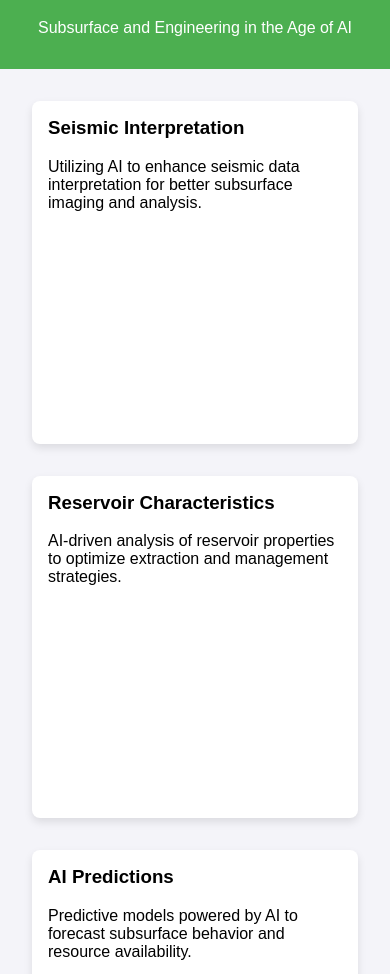
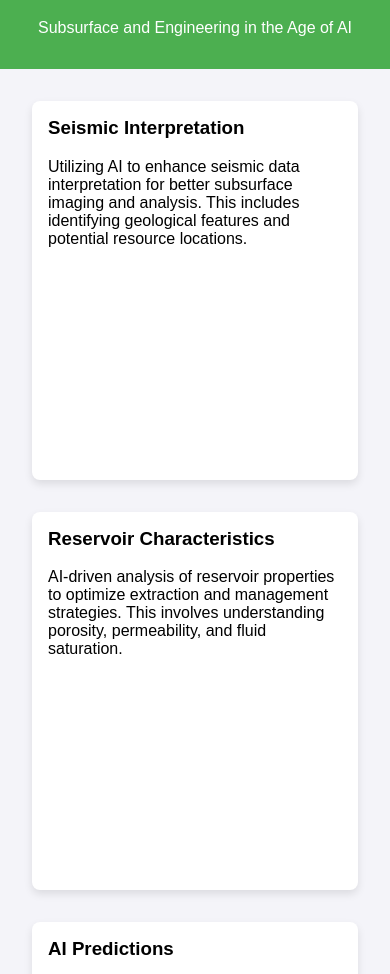
Before and after one commit to l-hardanto/dashboard_ai, a plain HTML site: page index.html in a window 390 px wide. Shown: the part 114-1088 px from the top of the page. Drawn offline with nearby package versions, Linux system fonts and the light colour scheme.

Commit message:
Update index.html again

```diff
--- a/index.html
+++ b/index.html
@@ -38,6 +38,19 @@
             width: 100%;
             height: 200px;
         }
+        .description {
+            margin-bottom: 1rem;
+        }
+        @media (max-width: 768px) {
+            .card {
+                flex: 1 1 calc(50% - 2rem);
+            }
+        }
+        @media (max-width: 480px) {
+            .card {
+                flex: 1 1 100%;
+            }
+        }
     </style>
 </head>
 <body>
@@ -48,17 +61,17 @@
     <div class="container">
         <div class="card">
             <h3>Seismic Interpretation</h3>
-            <p>Utilizing AI to enhance seismic data interpretation for better subsurface imaging and analysis.</p>
+            <p class="description">Utilizing AI to enhance seismic data interpretation for better subsurface imaging and analysis. This includes identifying geological features and potential resource locations.</p>
             <div class="chart" id="seismicChart"></div>
         </div>
         <div class="card">
             <h3>Reservoir Characteristics</h3>
-            <p>AI-driven analysis of reservoir properties to optimize extraction and management strategies.</p>
+            <p class="description">AI-driven analysis of reservoir properties to optimize extraction and management strategies. This involves understanding porosity, permeability, and fluid saturation.</p>
             <div class="chart" id="reservoirChart"></div>
         </div>
         <div class="card">
             <h3>AI Predictions</h3>
-            <p>Predictive models powered by AI to forecast subsurface behavior and resource availability.</p>
+            <p class="description">Predictive models powered by AI to forecast subsurface behavior and resource availability. These models help in making informed decisions for drilling and production.</p>
             <div class="chart" id="predictionsChart"></div>
         </div>
     </div>
```
